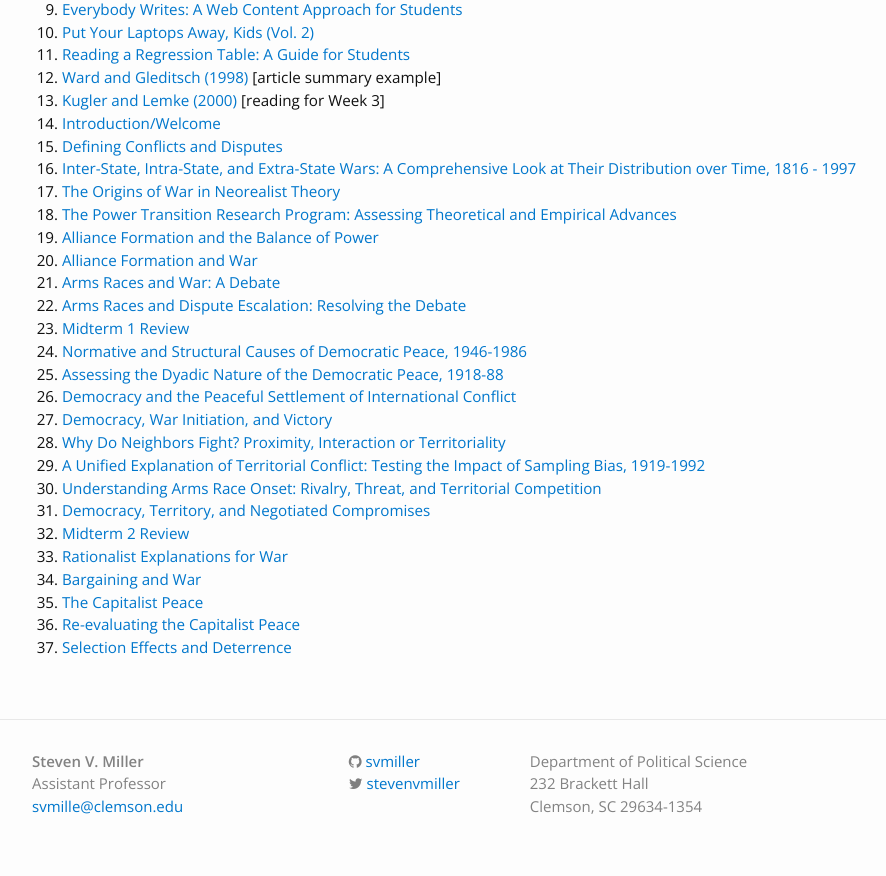
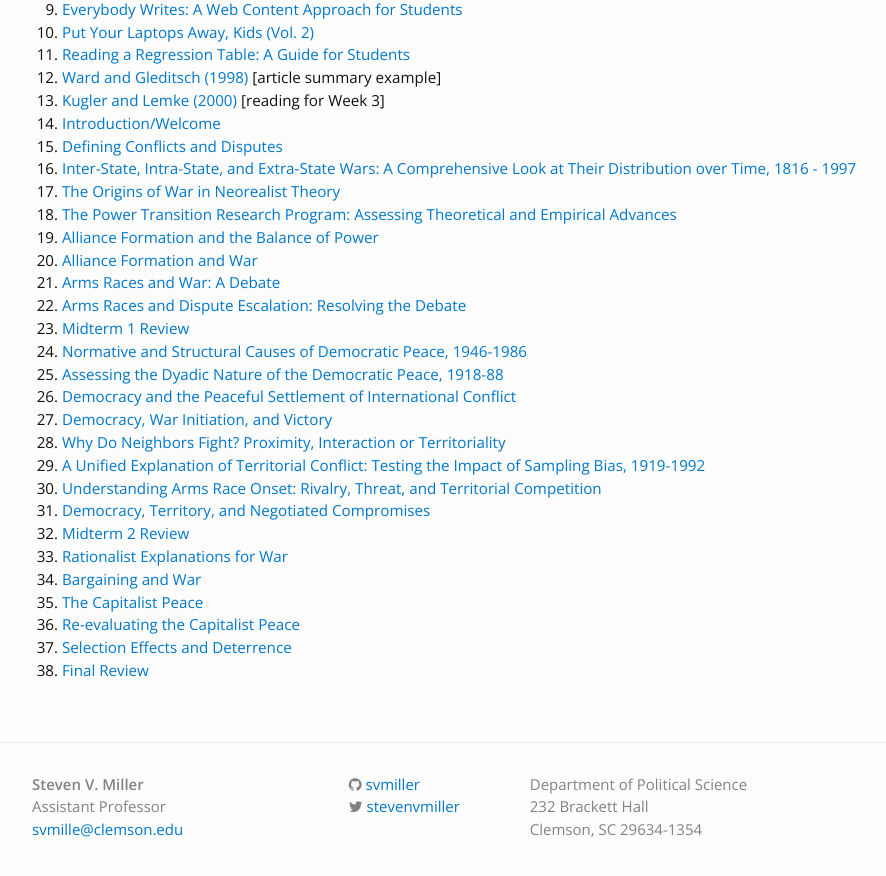
Before and after one commit to svmiller/svmiller.github.io, a Jekyll site: the page built from teaching/posc-3610.md, in a window 1280 px wide and 900 px high, scrolled down 1011 px. Shown: the top 876 px of the window, without its empty margins (163-1049 px from the left). Built offline with Jekyll 4.4.1, drawn with Linux system fonts in a browser that asks for light colours; nearby versions of some CDN libraries; some web fonts are replaced.

Commit message:
add final reviews

```diff
--- a/teaching/posc-3610.md
+++ b/teaching/posc-3610.md
@@ -47,3 +47,4 @@ The onset, expansion and consequences of inter-state conflict lie at the heart o
 35. [The Capitalist Peace](https://www.dropbox.com/s/68diojd3e2obwpr/posc3610-lecture-gartzke2007cp.pdf?dl=0)
 36. [Re-evaluating the Capitalist Peace](https://www.dropbox.com/s/fs09infv3rgv033/posc3610-lecture-reevaluating-cp.pdf?dl=0)
 37. [Selection Effects and Deterrence](https://www.dropbox.com/s/31jdg2cjj3iakb2/posc3610-lecture-fearon2002sed.pdf?dl=0)
+38. [Final Review](https://www.dropbox.com/s/2p7xsqggyro8alr/posc3610-final-review.pdf?dl=0)
```
Also changed, not shown: teaching/posc-3410.md (+1 -0 lines).
